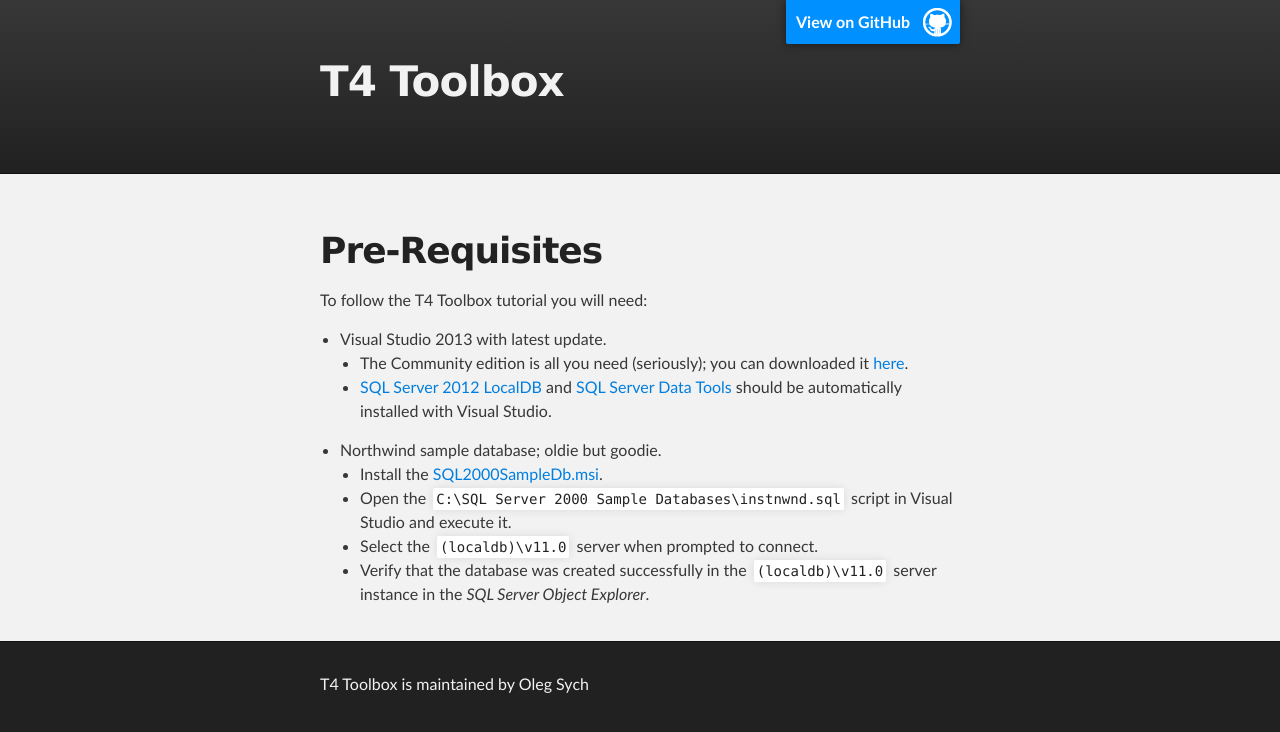
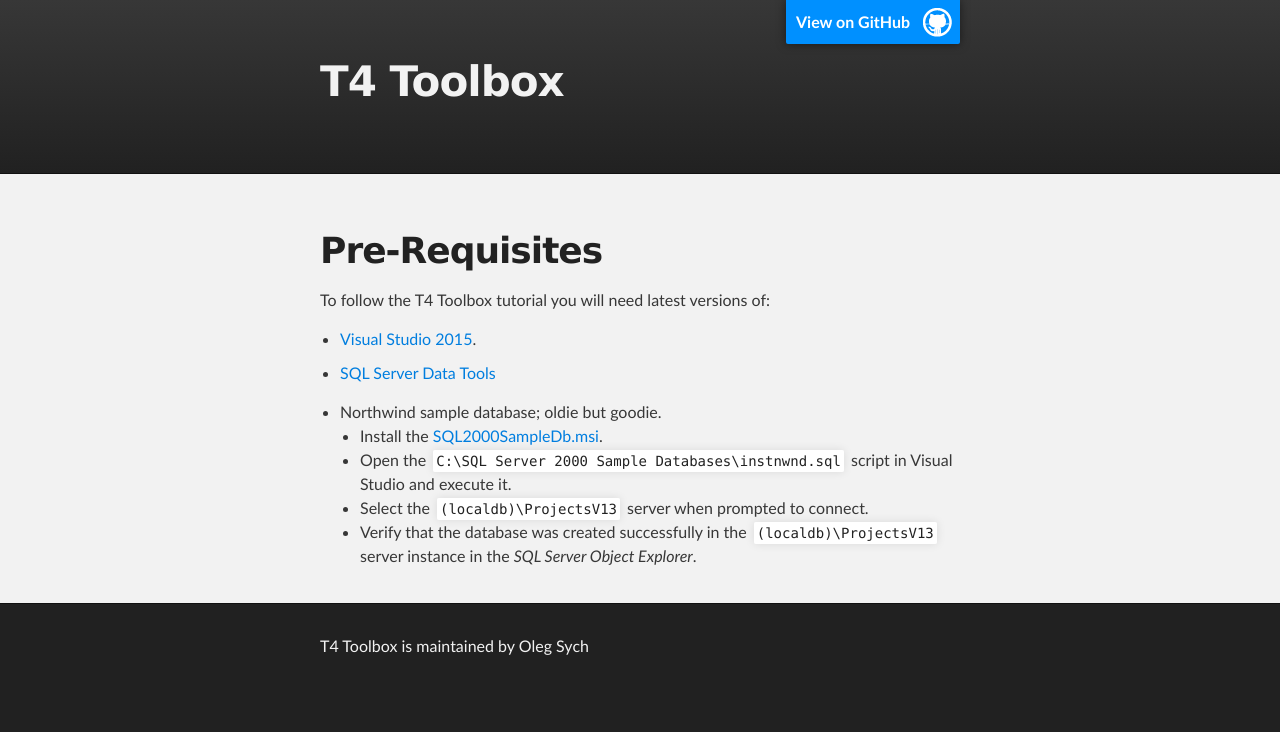
Before and after one commit to olegsych/T4Toolbox, a Jekyll site: the page built from tutorial/pre-requisites.md, in a window 1280 px wide. Shown: the top 732 px of the page. Built offline with Jekyll 4.4.1, drawn with Linux system fonts in a browser that asks for light colours; Markdown is read by kramdown in place of the engine named in the settings.

Commit message:
Update pre-requisites.md to use latest versions of Visual Studio and SQL Server Data Tools.

```diff
--- a/tutorial/pre-requisites.md
+++ b/tutorial/pre-requisites.md
@@ -4,15 +4,13 @@
 ---
 # Pre-Requisites
 
-To follow the T4 Toolbox tutorial you will need:
+To follow the T4 Toolbox tutorial you will need latest versions of:
 
-* Visual Studio 2013 with latest update.
-	- The Community edition is all you need (seriously); you can downloaded it [here](https://www.visualstudio.com/en-us/products/visual-studio-community-vs.aspx).
-	- [SQL Server 2012 LocalDB](http://www.microsoft.com/en-us/download/details.aspx?id=29062) and [SQL Server Data Tools](https://msdn.microsoft.com/en-us/dn864412)
-	  should be automatically installed with Visual Studio.
+* [Visual Studio 2015](https://www.visualstudio.com/en-us/products/visual-studio-community-vs.aspx).
+* [SQL Server Data Tools](https://msdn.microsoft.com/en-us/library/mt204009.aspx)
 
 * Northwind sample database; oldie but goodie.
     - Install the [SQL2000SampleDb.msi](http://www.microsoft.com/en-us/download/details.aspx?id=23654).
 	- Open the `C:\SQL Server 2000 Sample Databases\instnwnd.sql` script in Visual Studio and execute it.
-	- Select the `(localdb)\v11.0` server when prompted to connect.
-	- Verify that the database was created successfully in the `(localdb)\v11.0` server instance in the _SQL Server Object Explorer_.
+	- Select the `(localdb)\ProjectsV13` server when prompted to connect.
+	- Verify that the database was created successfully in the `(localdb)\ProjectsV13` server instance in the _SQL Server Object Explorer_.
```
